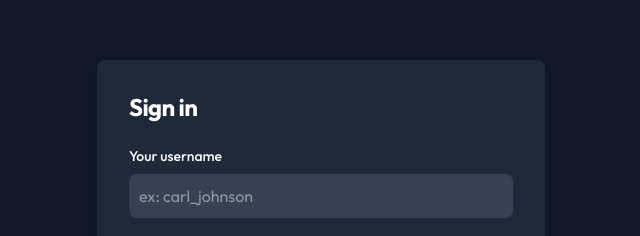
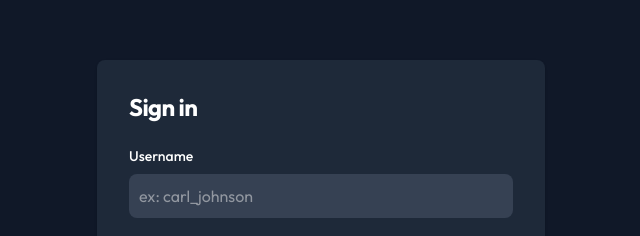
Before and after one commit to dahani-dev/portfolio-management, a Next.js app: page / in a window 1280 px wide. Shown: the part 165-401 px from the top of the page, without its empty margins (319-959 px from the left). Built offline with nearby package versions, Linux system fonts and the light colour scheme.

Commit message:
add some validation to form

```diff
--- a/src/app/page.tsx
+++ b/src/app/page.tsx
@@ -70,7 +70,7 @@ const Page = () => {
                 htmlFor="username"
                 className="block mb-2 text-sm font-medium text-white"
               >
-                Your username
+                Username
               </label>
               <input
                 type="text"
```
